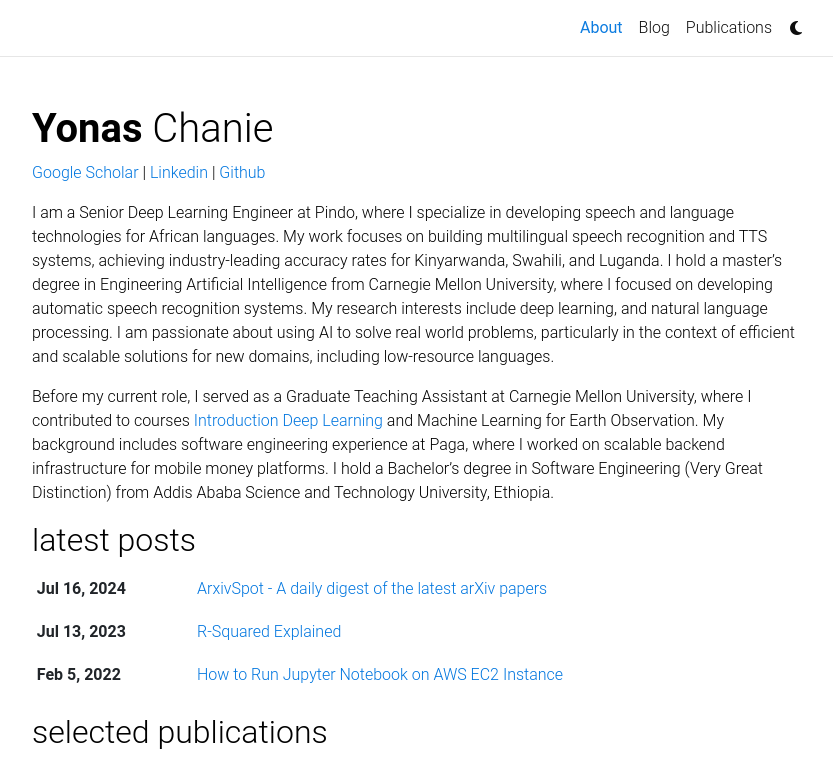
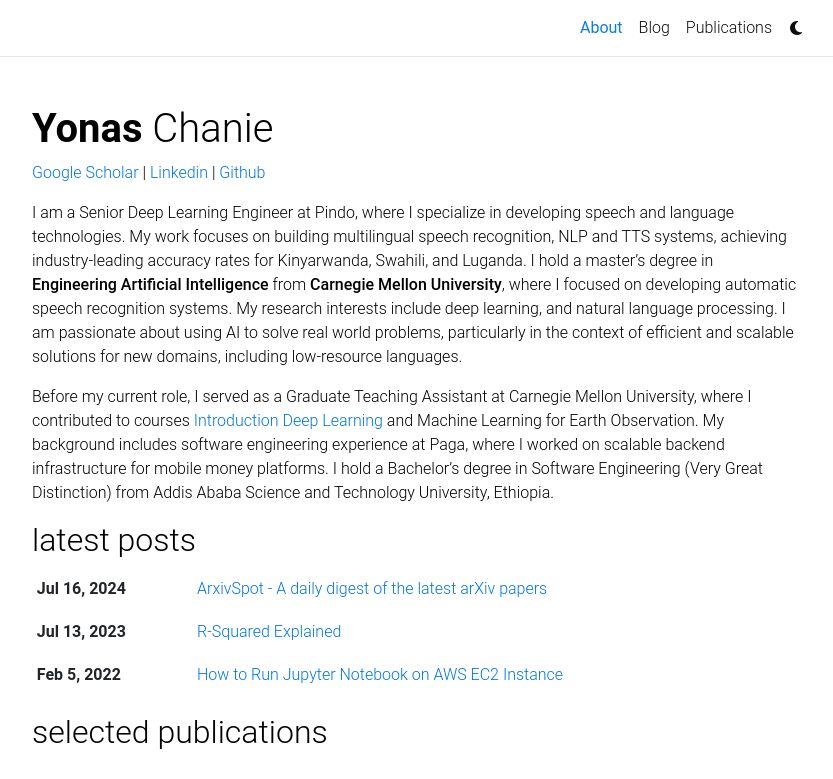
Before and after one commit to yonas-g/yonas-g.github.io, a Jekyll site: the page built from _pages/about.md, in a window 1280 px wide, cut to the strip 0-779 px from the top of the page. Shown: the whole strip, without its empty margins (223-1056 px from the left). Built offline with Jekyll 4.4.1, drawn with Linux system fonts in a browser that asks for light colours; some web fonts are replaced; comment, search, counter and statistics services are not loaded; a style sheet for code colours, icons or effects is not loaded.

Commit message:
update website

```diff
--- a/_pages/about.md
+++ b/_pages/about.md
@@ -21,6 +21,9 @@
 ---
 
 
-I am a Senior Deep Learning Engineer at Pindo, where I specialize in developing speech and language technologies for African languages. My work focuses on building multilingual speech recognition and TTS systems, achieving industry-leading accuracy rates for Kinyarwanda, Swahili, and Luganda. I hold a master's degree in Engineering Artificial Intelligence from Carnegie Mellon University, where I focused on developing automatic speech recognition systems. My research interests include deep learning, and natural language processing. I am passionate about using AI to solve real world problems, particularly in the context of efficient and scalable solutions for new domains, including  low-resource languages.
+I am a Senior Deep Learning Engineer at Pindo, where I specialize in developing speech and language technologies.
+My work focuses on building multilingual speech recognition, NLP and TTS systems, achieving industry-leading accuracy rates for Kinyarwanda, Swahili, and Luganda.
+I hold a master's degree in __Engineering Artificial Intelligence__ from __Carnegie Mellon University__, where I focused on developing automatic speech recognition systems.
+My research interests include deep learning, and natural language processing. I am passionate about using AI to solve real world problems, particularly in the context of efficient and scalable solutions for new domains, including  low-resource languages.
 
 Before my current role, I served as a Graduate Teaching Assistant at Carnegie Mellon University, where I contributed to courses [Introduction Deep Learning](https://deeplearning.cs.cmu.edu) and Machine Learning for Earth Observation. My background includes software engineering experience at Paga, where I worked on scalable backend infrastructure for mobile money platforms. I hold a Bachelor's degree in Software Engineering (Very Great Distinction) from Addis Ababa Science and Technology University, Ethiopia.
```
